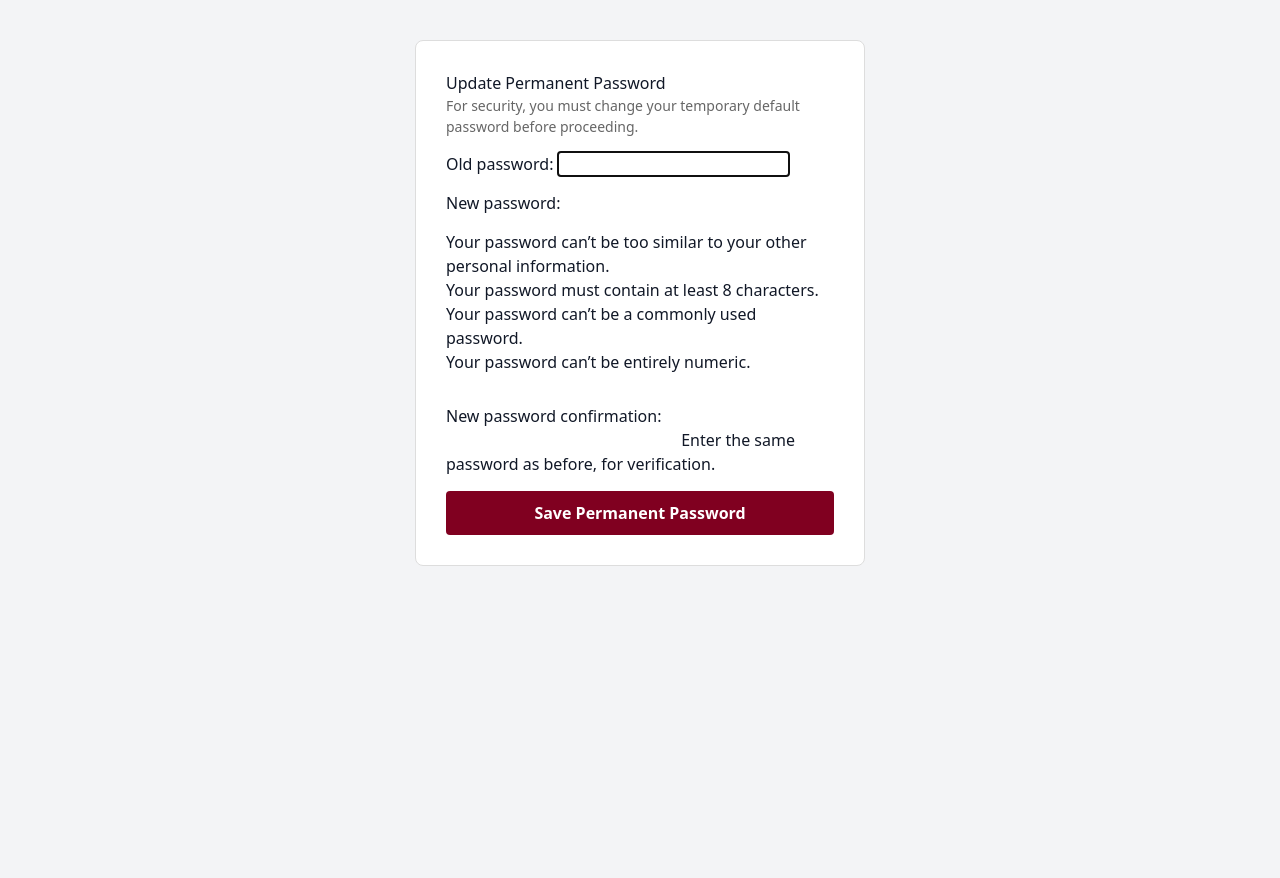
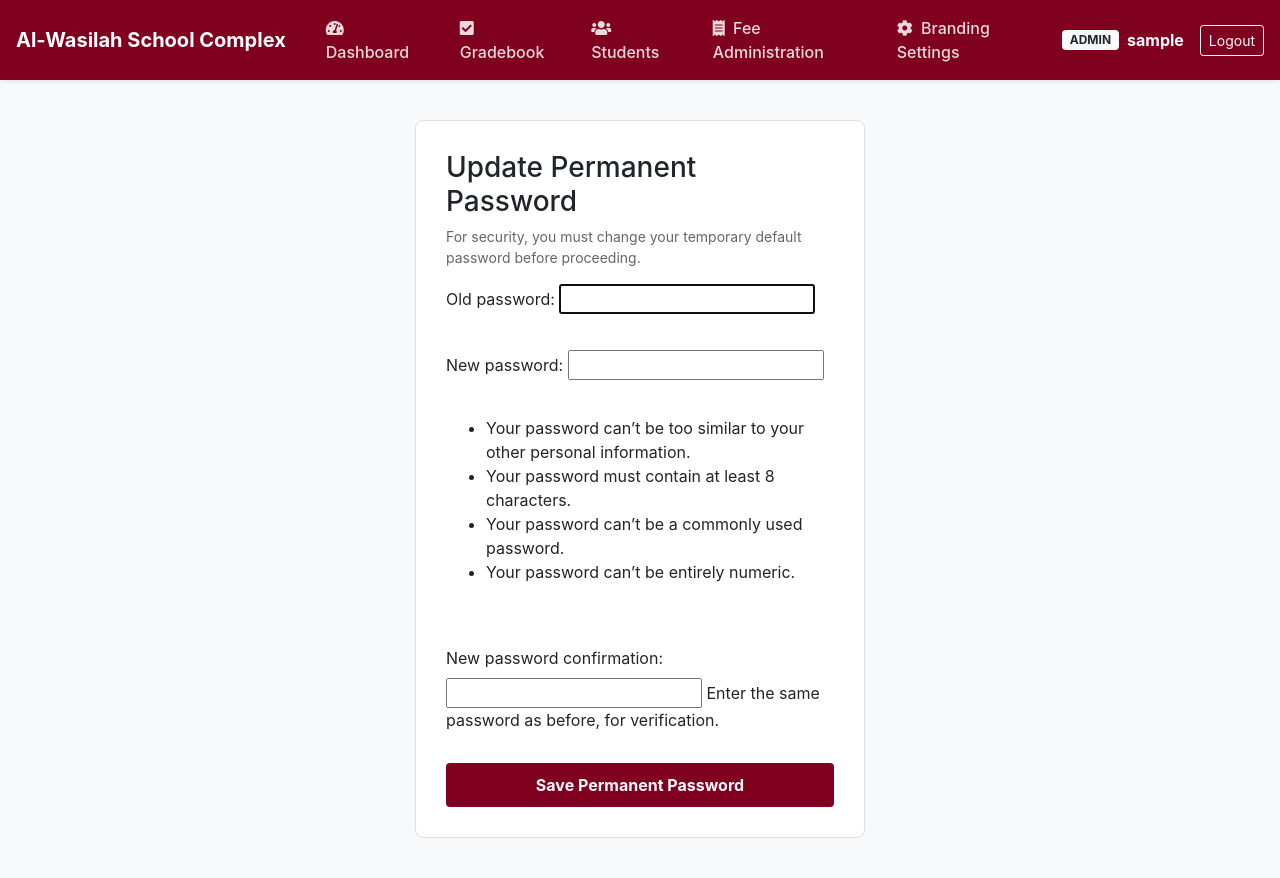
Before and after one commit to ahaqq861-sys/AL-WASILAH-SCHOOL-COMPLEX, a Django app: page /portal/change-password/ in a window 1280 px wide. Before the commit the page ends 566 px from the top, so only its background shows below. Run offline with Django 5.2, Linux system fonts and the light colour scheme; the visitor is signed in with stand-in values (Sample User, id 1); data comes from the database, SQL or seed files in the repository; some libraries are stand-ins or nearby versions.

Commit message:
Update navbar with absolute URL paths in portal/templates/portal/base.html

```diff
--- a/portal/templates/portal/base.html
+++ b/portal/templates/portal/base.html
@@ -3,17 +3,99 @@
 <head>
     <meta charset="UTF-8">
     <meta name="viewport" content="width=device-width, initial-scale=1.0">
-    <title>{% block title %}{{ branding.school_name|default:"Al-Wasilah School Complex" }}{% endblock %}</title>
-    <!-- Tailwind CSS CDN -->
-    <script src="https://cdn.tailwindcss.com"></script>
+    <title>{{ branding.school_name|default:"Al-Wasilah School Complex" }}</title>
+
+    <!-- Bootstrap 4.6 CSS -->
+    <link rel="stylesheet" href="https://cdn.jsdelivr.net/npm/bootstrap@4.6.2/dist/css/bootstrap.min.css">
+    <!-- FontAwesome Icons -->
+    <link rel="stylesheet" href="https://cdnjs.cloudflare.com/ajax/libs/font-awesome/5.15.4/css/all.min.css">
+
+    <style>
+        .navbar-custom {
+            background-color: {{ branding.primary_color|default:"#800020" }} !important;
+        }
+        .nav-link-custom {
+            color: rgba(255, 255, 255, 0.85) !important;
+            font-weight: 500;
+            padding: 0.5rem 1rem !important;
+            margin-right: 2px;
+            border-radius: 4px;
+        }
+        .nav-link-custom:hover {
+            color: #ffffff !important;
+            background-color: rgba(255, 255, 255, 0.15);
+        }
+    </style>
 </head>
-<body class="bg-gray-100 min-h-screen text-gray-900 antialiased">
+<body class="bg-light">
 
-    <!-- Main Content Container -->
-    <main>
+    <!-- TOP NAVIGATION BAR -->
+    <nav class="navbar navbar-expand-lg navbar-dark navbar-custom shadow-sm mb-4">
+        <a class="navbar-brand font-weight-bold mr-4" href="/portal/">
+            {{ branding.school_name|default:"Al-Wasilah School Complex" }}
+        </a>
+
+        <button class="navbar-toggler" type="button" data-toggle="collapse" data-target="#portalNavbar">
+            <span class="navbar-toggler-icon"></span>
+        </button>
+
+        <div class="collapse navbar-collapse" id="portalNavbar">
+            <ul class="navbar-nav mr-auto">
+                <li class="nav-item">
+                    <a class="nav-link nav-link-custom" href="/portal/">
+                        <i class="fas fa-tachometer-alt mr-1"></i> Dashboard
+                    </a>
+                </li>
+                <li class="nav-item">
+                    <a class="nav-link nav-link-custom" href="/portal/grades/">
+                        <i class="fas fa-check-square mr-1"></i> Gradebook
+                    </a>
+                </li>
+                <li class="nav-item">
+                    <a class="nav-link nav-link-custom" href="/portal/students/">
+                        <i class="fas fa-users mr-1"></i> Students
+                    </a>
+                </li>
+                <li class="nav-item">
+                    <a class="nav-link nav-link-custom" href="/portal/fees/">
+                        <i class="fas fa-receipt mr-1"></i> Fee Administration
+                    </a>
+                </li>
+                <li class="nav-item">
+                    <a class="nav-link nav-link-custom" href="/portal/branding/">
+                        <i class="fas fa-cog mr-1"></i> Branding Settings
+                    </a>
+                </li>
+            </ul>
+
+            <div class="navbar-nav ml-auto align-items-center">
+                <span class="badge badge-light px-2 py-1 mr-2 text-uppercase">{{ role|default:"ADMIN" }}</span>
+                <span class="text-white font-weight-bold mr-3">{{ request.user.username }}</span>
+                <a class="btn btn-outline-light btn-sm" href="/portal/logout/">Logout</a>
+            </div>
+        </div>
+    </nav>
+
+    <!-- MAIN PAGE CONTAINER -->
+    <div class="container-fluid px-4">
+        {% if messages %}
+            {% for message in messages %}
+                <div class="alert alert-{{ message.tags|default:'info' }} alert-dismissible fade show" role="alert">
+                    {{ message }}
+                    <button type="button" class="close" data-dismiss="alert" aria-label="Close">
+                        <span aria-hidden="true">&times;</span>
+                    </button>
+                </div>
+            {% endfor %}
+        {% endif %}
+
         {% block content %}
         {% endblock %}
-    </main>
+    </div>
+
+    <!-- Bootstrap JS Dependencies -->
+    <script src="https://code.jquery.com/jquery-3.5.1.slim.min.js"></script>
+    <script src="https://cdn.jsdelivr.net/npm/bootstrap@4.6.2/dist/js/bootstrap.bundle.min.js"></script>
 
 </body>
 </html>
```
